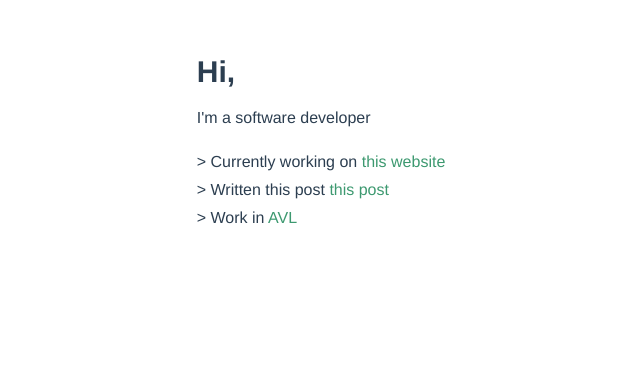
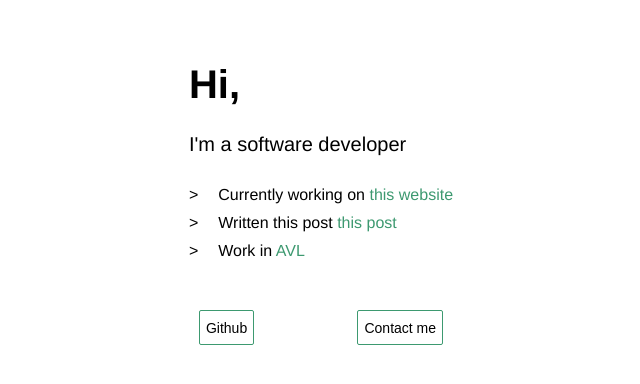
Before and after one commit to przemekBielak/bielak.me, a Vue app: page / in a window 1280 px wide. Shown: the part 226-610 px from the top of the page, without its empty margins (319-959 px from the left). Built offline with nearby package versions, Linux system fonts and the light colour scheme.

Commit message:
added footer buttons

```diff
--- a/src/App.vue
+++ b/src/App.vue
@@ -10,7 +10,6 @@
   -webkit-font-smoothing: antialiased;
   -moz-osx-font-smoothing: grayscale;
   text-align: center;
-  color: #2c3e50;
   font-size: 10px;
 }
 
--- a/src/views/Home.vue
+++ b/src/views/Home.vue
@@ -13,6 +13,11 @@
         <a class="info" v-bind:href="workplaceLink">{{workplace}}</a>
       </li>
     </ul>
+
+    <div class="footer">
+      <button class="footer-button">Github</button>
+      <button class="footer-button">Contact me</button>
+    </div>
   </div>
 </template>
 
@@ -45,11 +50,11 @@ export default {
   }
 
   .greeting {
-    font-size: 3em;
+    font-size: 4em;
   }
 
   .intro {
-    font-size: 1.6em;
+    font-size: 2em;
   }
 
   .main-points {
@@ -59,13 +64,12 @@ export default {
   }
 
   .main-points li {
-    content: "-->";
     padding-top: 10px;
   }
 
   .main-points li::before {
-        content: ">  ";
-
+        content: ">";
+        padding-right: 20px;
   }
 
   .info {
@@ -73,4 +77,29 @@ export default {
     text-decoration: none;
   }
 
+
+  .footer {
+    margin-top: 50px;
+    width: 100%;
+    height: 35px;
+    display: flex;
+    flex-direction: row;
+    justify-content: space-between;
+  }
+
+  .footer-button {
+    background-color: white;
+    border: 1px #3D9970 solid;
+    border-radius: 2px;
+    text-decoration: none;
+    margin: 0 10px;
+    outline: none;
+    font-size: 1.4em;
+  }
+
+  .footer-button:active {
+    border-style: outset;
+  }
+
+
 </style>
```
